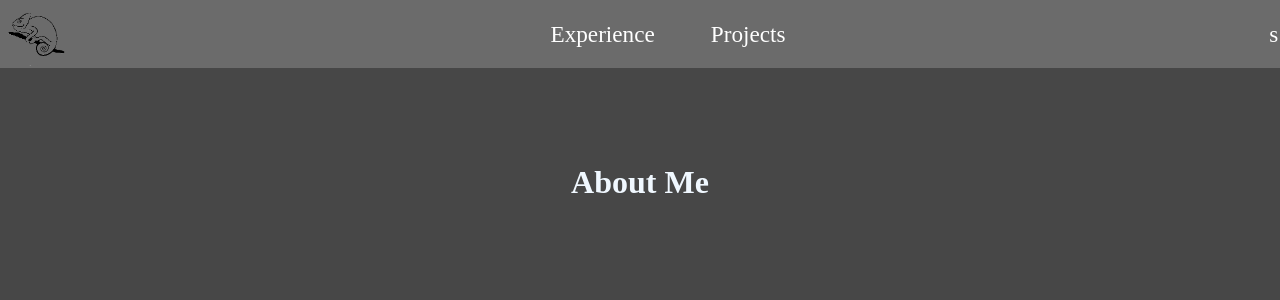
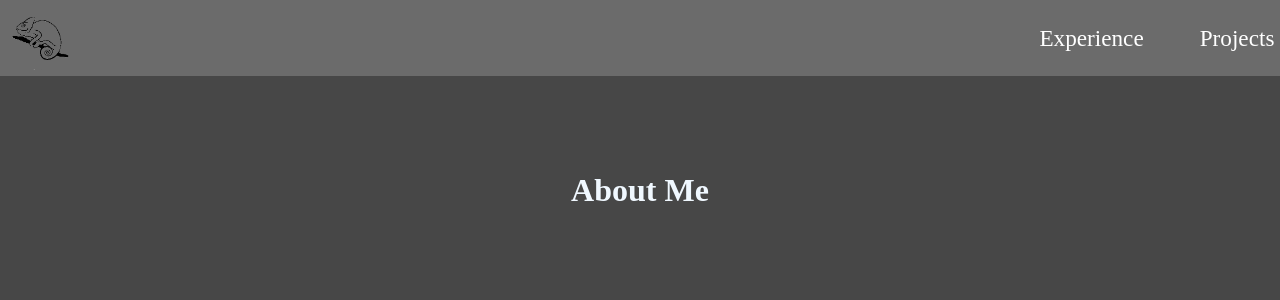
Before and after one commit to alexcamb2/Website, a React (Create React App) app in the folder website-app/: page / in a window 1280 px wide. Shown: the top 300 px of the page. Built offline with nearby package versions, Linux system fonts and the light colour scheme.

Commit message:
Navbar with proper links

```diff
--- a/website-app/package.json
+++ b/website-app/package.json
@@ -9,7 +9,7 @@
     "react": "^18.2.0",
     "react-dom": "^18.2.0",
     "react-router-dom": "^6.22.0",
-    "react-scripts": "^3.0.1",
+    "react-scripts": "^5.0.1",
     "react-type-animation": "^3.2.0",
     "web-vitals": "^2.1.4"
   },
--- a/website-app/src/App.js
+++ b/website-app/src/App.js
@@ -14,7 +14,7 @@ let component
       <Routes>
         <Route path ='/' element={<Home />} />
         <Route path ='/Experience' element={<Experience />} />
-        <Route path ='/Prrojects' element={<Projects />} />
+        <Route path ='/Projects' element={<Projects />} />
       </Routes>
     </div>
     </>
--- a/website-app/src/NavBar.js
+++ b/website-app/src/NavBar.js
@@ -4,11 +4,13 @@ import logo from './images/Chameleon.png'
 export default function NavBar(){
     const path = window.location.pathname
     return <nav className="nav">
-        <img src = {logo} width={65} height={65}/>
+        <a href="/">
+            <img src={logo} width={65} height={65} />
+        </a>
         <ul>
             <CustomLink to = "/Experience">Experience</CustomLink>
             <CustomLink to = "/Projects">Projects</CustomLink>
-        </ul>s
+        </ul>
     </nav>
 }
 
```
Also changed, not shown: 1 other file (tests, documents, lock files or other folders).
